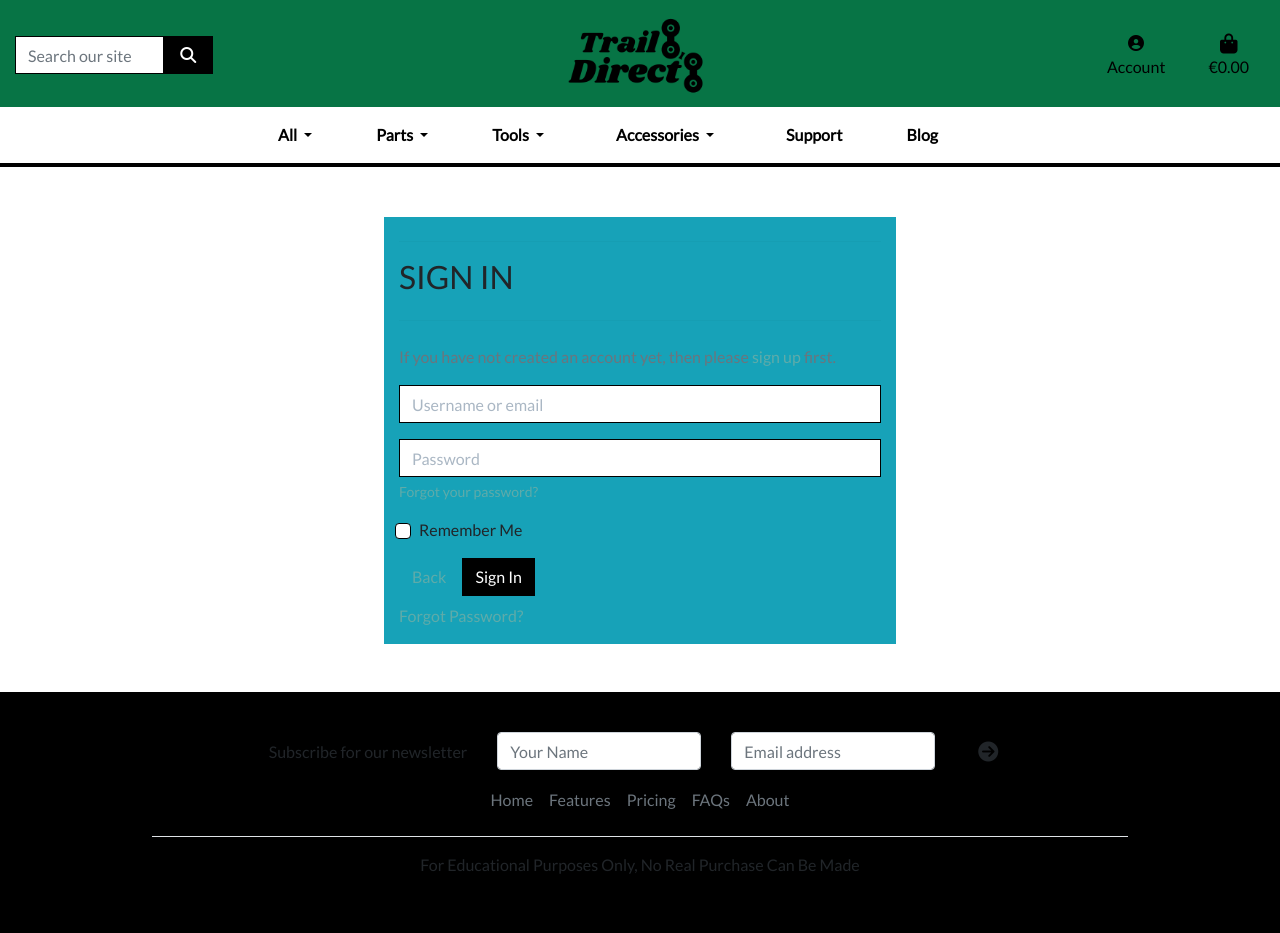
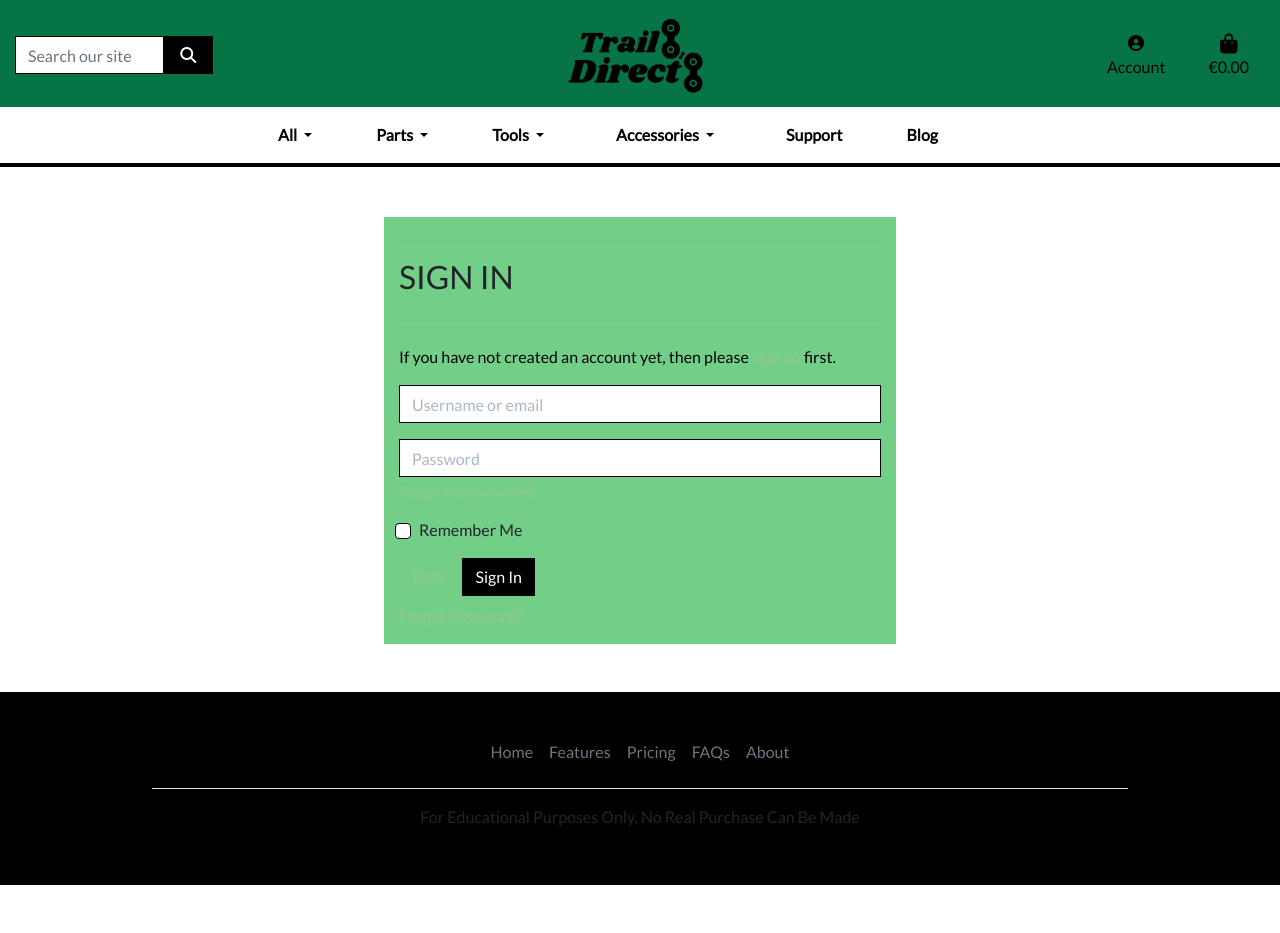
Before and after one commit to lukecdev/Trail-Direct, a Django app: page /accounts/login/ in a window 1280 px wide. After the commit the page ends 885 px from the top, so only its background shows below. Run offline with Django 4.2, Linux system fonts and the light colour scheme; parts of the project's set-up code (start-up, migrations or seed data) failed here and were passed over; some libraries are stand-ins or nearby versions.

Commit message:
updaing allauth color

```diff
--- a/static/css/base.css
+++ b/static/css/base.css
@@ -233,13 +233,13 @@ body {
   /* Allauth form formatting */
 
   .allauth-form-style {
-    background-color: #17a2b8;
+    background-color: #73cf88;
     margin: 0 auto;
   }
 
   .allauth-form-inner-content p {
       margin-top: 1.5rem; /* mt-4 */
-      color: #6c757d; /* text-secondary */
+      color: #000000; /* text-secondary */
   }
 
   .allauth-form-inner-content input {
--- a/templates/allauth/account/login.html
+++ b/templates/allauth/account/login.html
@@ -48,4 +48,5 @@ for a {{ site_name }} account and sign in below:{% endblocktrans %}</p>
   </p>
 </form>
 
+
 {% endblock %}
--- a/templates/base.html
+++ b/templates/base.html
@@ -179,33 +179,7 @@
     <section class="footer-dark mt-5">
         <footer class="py-3 my-4 footer">
             <div class="container p-4">
-                {% if not user.is_authenticated %}
-                    <section class="">
-                        <form action="{% url 'subscribe' %}" method="post">
-                            <div class="row d-flex justify-content-center">
-                            {% csrf_token %}
 
-                                <div class="col-auto">
-                                    <p class="pt-2">Subscribe for our newsletter</p>
-                                </div>
-
-                                <div class="col-auto">
-                                    <input id="name" name="name" class="form-control" placeholder="Your Name"/>
-                                </div>
-
-                                <div class="col-auto">
-                                    <input id="email" name="email" type="email" class="form-control" placeholder="Email address"/>
-                                </div>
-
-                                <div class="col-auto">
-                                    <button type="submit" class="btn btncolor">
-                                        <i class="fa fa-arrow-circle-right fa-lg"></i>
-                                    </button>
-                                </div>
-                            </div>
-                        </form>
-                    </section>
-                {% endif %}
           <ul class="nav justify-content-center border-bottom pb-3 mb-3">
             <li class="nav-item"><a href="#" class="nav-link px-2 text-muted">Home</a></li>
             <li class="nav-item"><a href="#" class="nav-link px-2 text-muted">Features</a></li>
```
